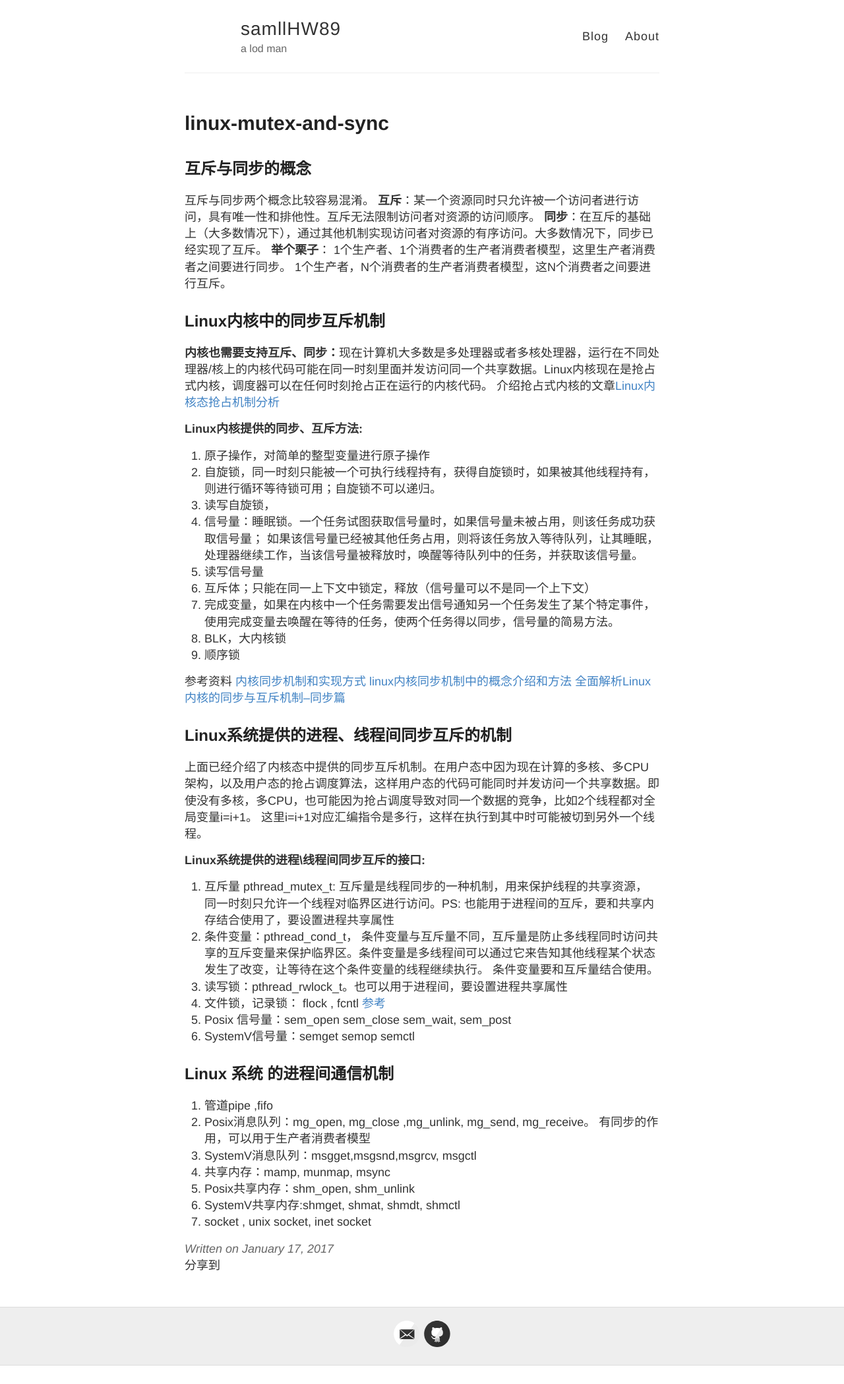
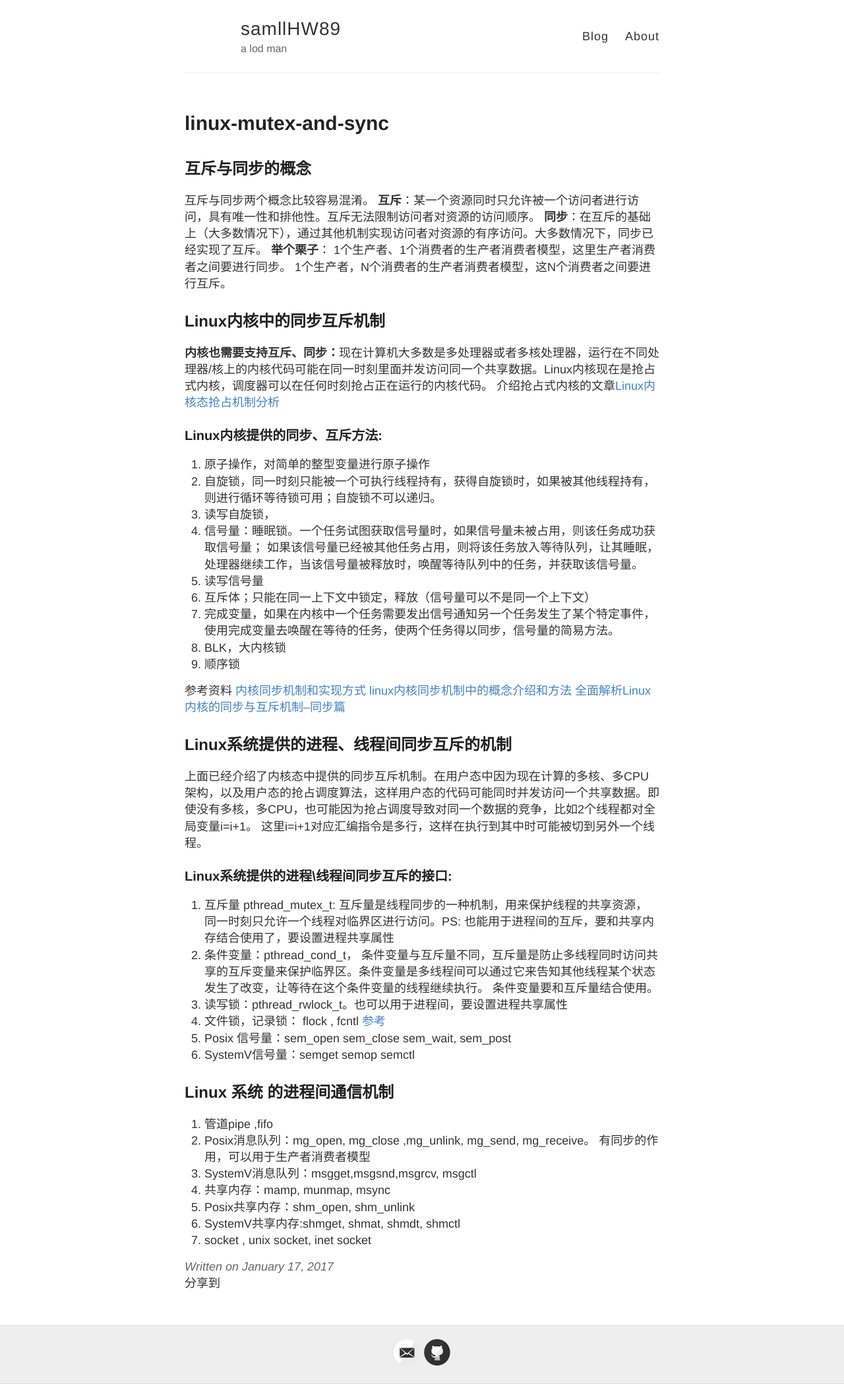
Before and after one commit to smallHW89/smallHW89.github.io, a Jekyll site: the page built from _posts/2017-01-17-linux-mutex-and-sync.md, in a window 1280 px wide. Shown: the whole page at 66% size. Built offline with Jekyll 4.4.1, drawn with Linux system fonts in a browser that asks for light colours; comment, search, counter and statistics services are not loaded; before the commit the page ends 2070 px from its top, so only the background shows below that.

```diff
--- a/_posts/2017-01-17-linux-mutex-and-sync.md
+++ b/_posts/2017-01-17-linux-mutex-and-sync.md
@@ -15,7 +15,7 @@ title: linux-mutex-and-sync
 **内核也需要支持互斥、同步：**现在计算机大多数是多处理器或者多核处理器，运行在不同处理器/核上的内核代码可能在同一时刻里面并发访问同一个共享数据。Linux内核现在是抢占式内核，调度器可以在任何时刻抢占正在运行的内核代码。
 介绍抢占式内核的文章[Linux内核态抢占机制分析  ](http://mengren425.blog.163.com/blog/static/5690393120151625743841/)
 
-**Linux内核提供的同步、互斥方法:**
+### Linux内核提供的同步、互斥方法:
 1. 原子操作，对简单的整型变量进行原子操作
 2. 自旋锁，同一时刻只能被一个可执行线程持有，获得自旋锁时，如果被其他线程持有，则进行循环等待锁可用；自旋锁不可以递归。
 3. 读写自旋锁，
@@ -34,7 +34,7 @@ title: linux-mutex-and-sync
 ## Linux系统提供的进程、线程间同步互斥的机制
 上面已经介绍了内核态中提供的同步互斥机制。在用户态中因为现在计算的多核、多CPU架构，以及用户态的抢占调度算法，这样用户态的代码可能同时并发访问一个共享数据。即使没有多核，多CPU，也可能因为抢占调度导致对同一个数据的竞争，比如2个线程都对全局变量i=i+1。 这里i=i+1对应汇编指令是多行，这样在执行到其中时可能被切到另外一个线程。
 
-**Linux系统提供的进程\线程间同步互斥的接口:**
+### Linux系统提供的进程\线程间同步互斥的接口:
 1. 互斥量 pthread_mutex_t: 互斥量是线程同步的一种机制，用来保护线程的共享资源，同一时刻只允许一个线程对临界区进行访问。PS: 也能用于进程间的互斥，要和共享内存结合使用了，要设置进程共享属性
 2. 条件变量：pthread_cond_t， 条件变量与互斥量不同，互斥量是防止多线程同时访问共享的互斥变量来保护临界区。条件变量是多线程间可以通过它来告知其他线程某个状态发生了改变，让等待在这个条件变量的线程继续执行。 条件变量要和互斥量结合使用。
 3. 读写锁：pthread_rwlock_t。也可以用于进程间，要设置进程共享属性
```
